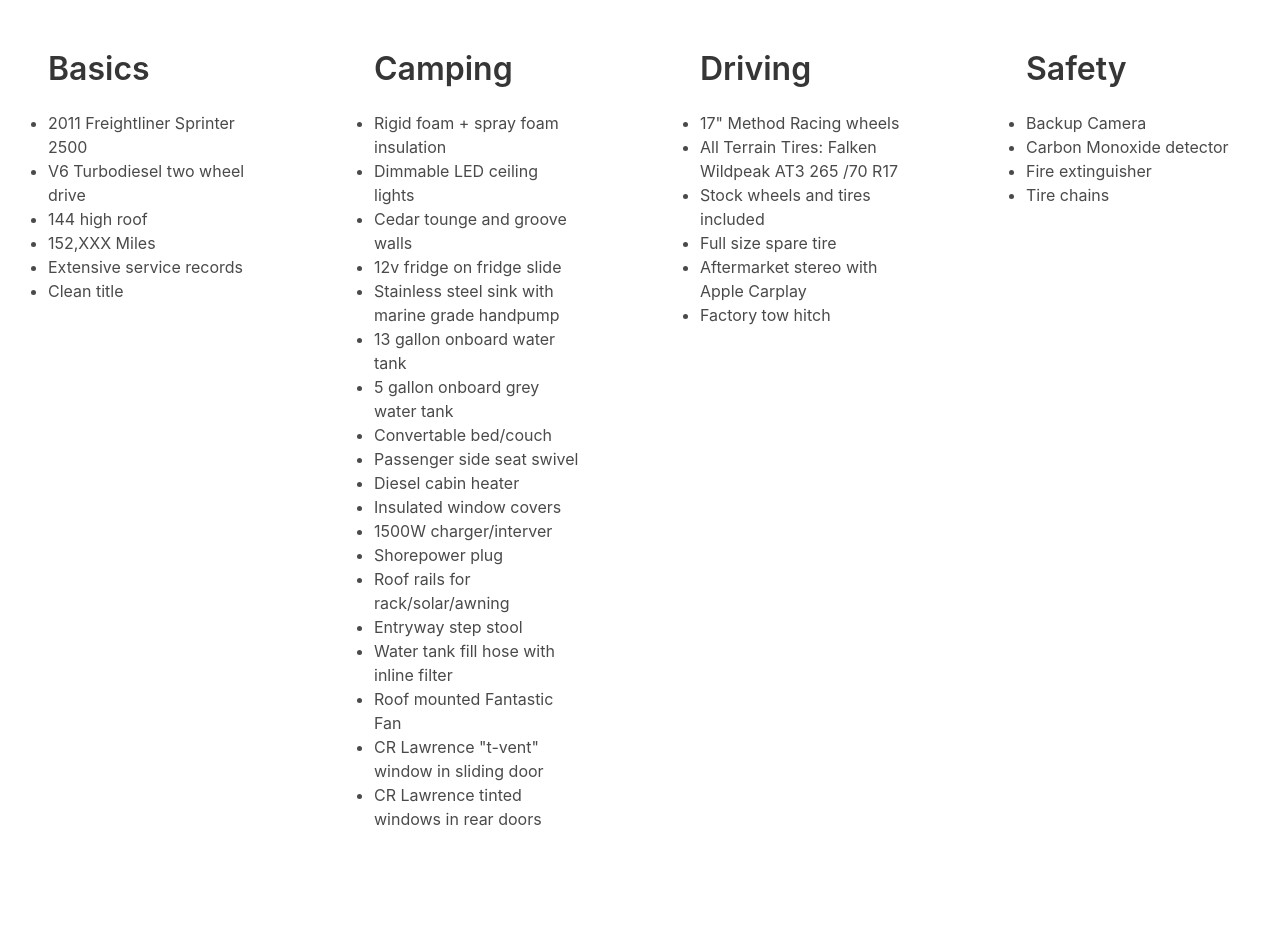
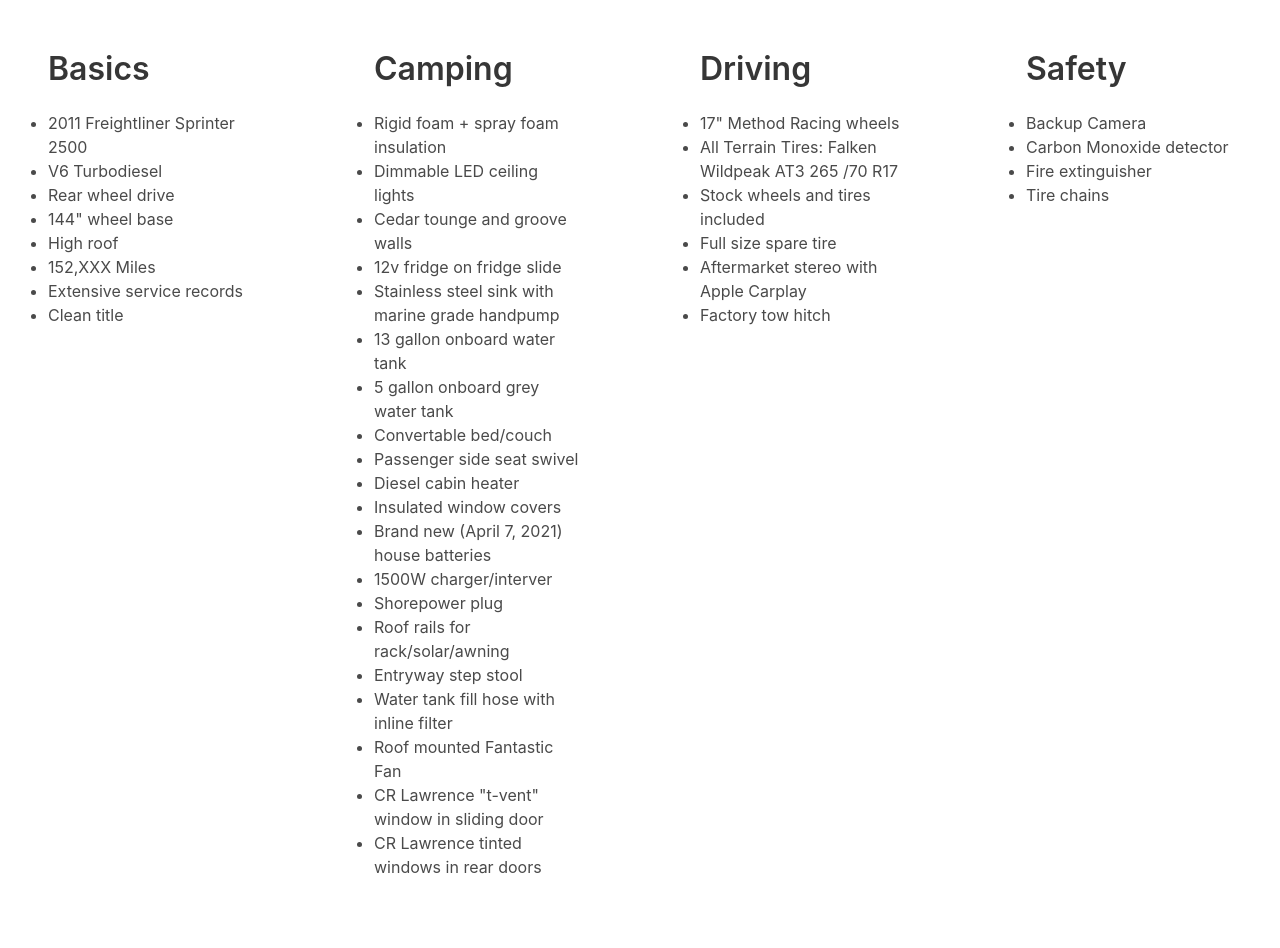
Before and after one commit to henryrose/wilder-roses.com, a Gatsby site: page /van in a window 1280 px wide. Shown: the part 1494-2442 px from the top of the page. Built offline with nearby package versions, Linux system fonts and the light colour scheme; Gatsby itself is replaced by a stand-in of ours.

Commit message:
content updates

```diff
--- a/src/pages/van.js
+++ b/src/pages/van.js
@@ -37,8 +37,10 @@
           <h3 className="title is-3">Basics</h3>
             <ul className="disc">
               <li>2011 Freightliner Sprinter 2500</li>
-              <li>V6 Turbodiesel two wheel drive</li>
-              <li>144 high roof</li>
+              <li>V6 Turbodiesel</li>
+              <li>Rear wheel drive</li>
+              <li>144" wheel base</li>
+              <li>High roof</li>
               <li>152,XXX Miles</li>
               <li>Extensive service records</li>
               <li>Clean title</li>
@@ -61,6 +63,7 @@
               <li>Passenger side seat swivel</li>
               <li>Diesel cabin heater</li>
               <li>Insulated window covers</li>
+              <li>Brand new (April 7, 2021) house batteries</li>
               <li>1500W charger/interver</li>
               <li>Shorepower plug</li>
               <li>Roof rails for rack/solar/awning</li>
```
Also changed, not shown: 2 other files.
